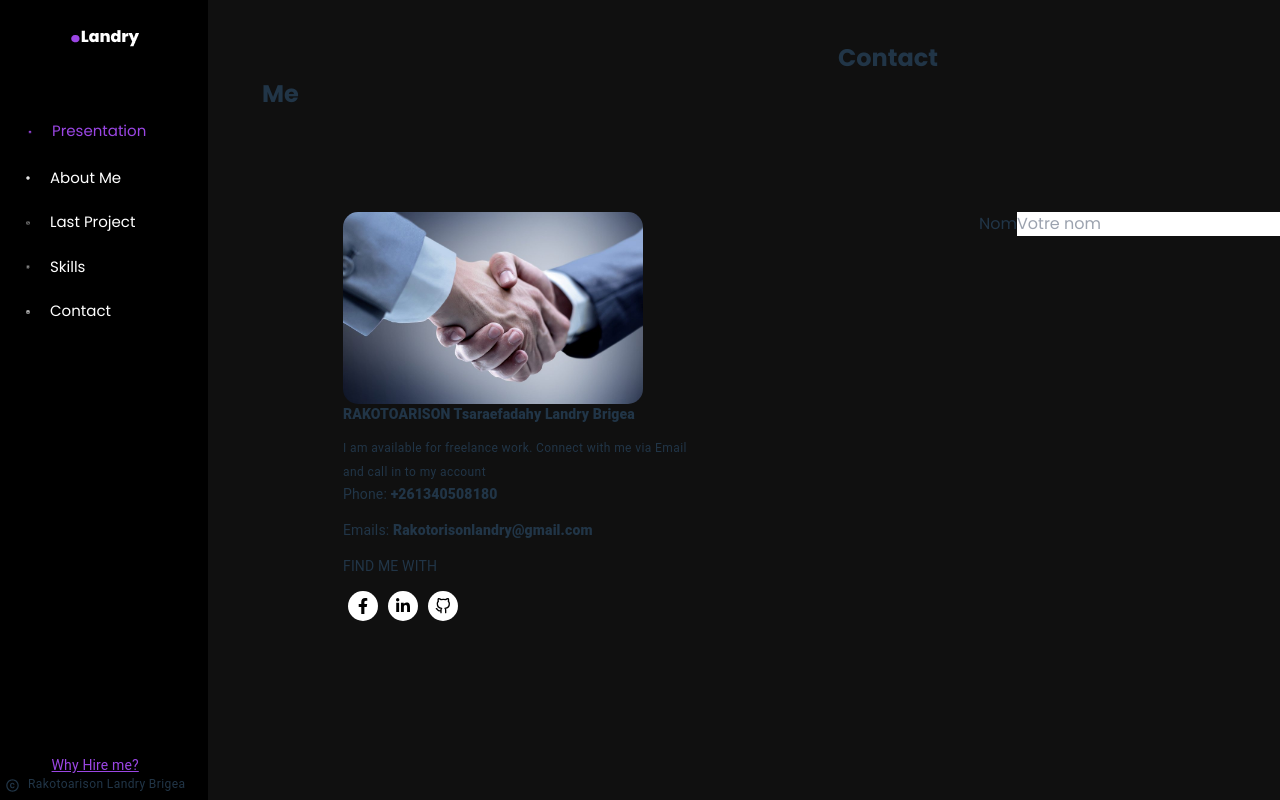
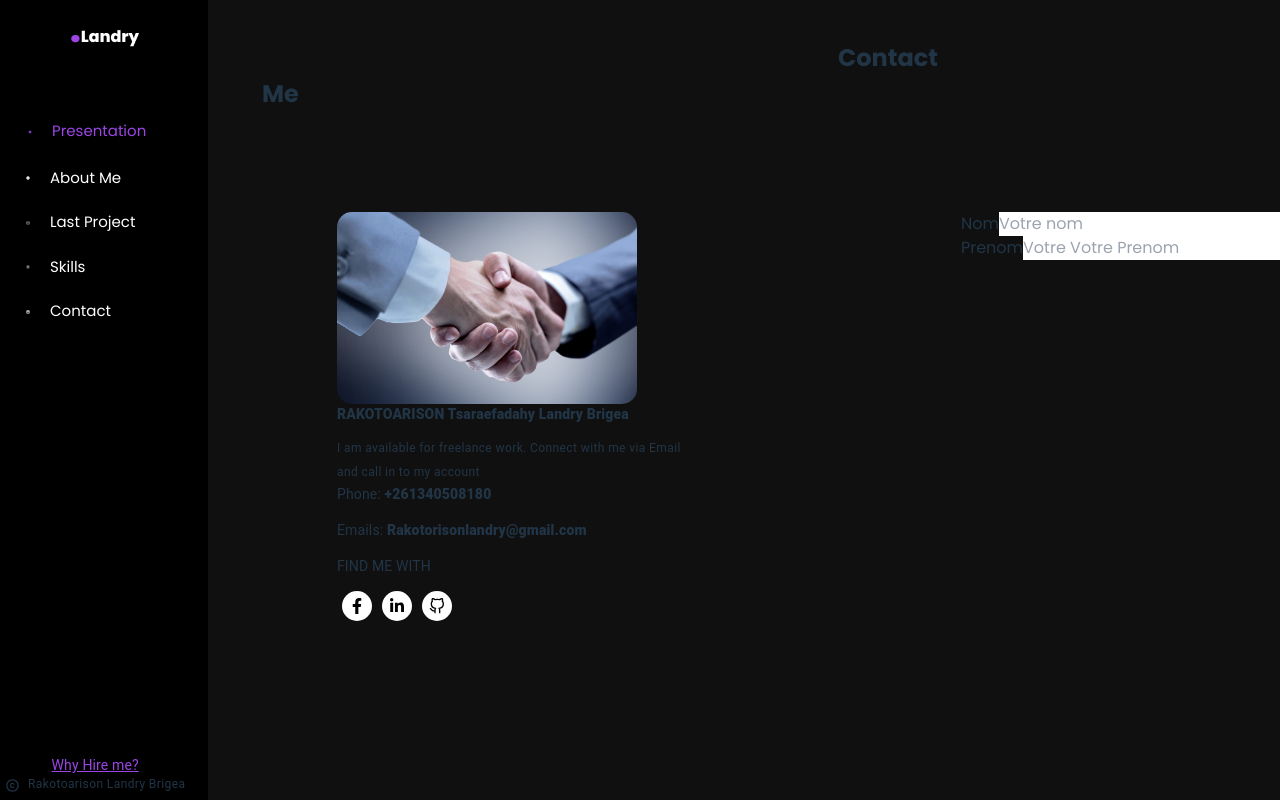
Before and after one commit to rakotoarisonlandry/Portfolio, a React (Vite) app: page /contact in a window 1280 px wide. Shown: the top 800 px of the page. Built offline with nearby package versions, Linux system fonts and the light colour scheme.

Commit message:
Update Form

```diff
--- a/src/pages/Contact/Form.jsx
+++ b/src/pages/Contact/Form.jsx
@@ -1,15 +1,21 @@
-import { Box } from '@mui/material'
-import React from 'react'
+import { Box } from "@mui/material";
+import React from "react";
 
 function Form() {
   return (
     <Box>
       <Box>
-        <label htmlFor="name">Nom</label>
-        <input type="text" placeholder='Votre nom'/>
+        <Box>
+          <label htmlFor="name">Nom</label>
+          <input type="text" placeholder="Votre nom" />
+        </Box>
+        <Box>
+          <label htmlFor="firstName">Prenom</label>
+          <input type="text" placeholder="Votre Votre Prenom" />
+        </Box>
       </Box>
     </Box>
-  )
+  );
 }
 
-export default Form
+export default Form;
```
